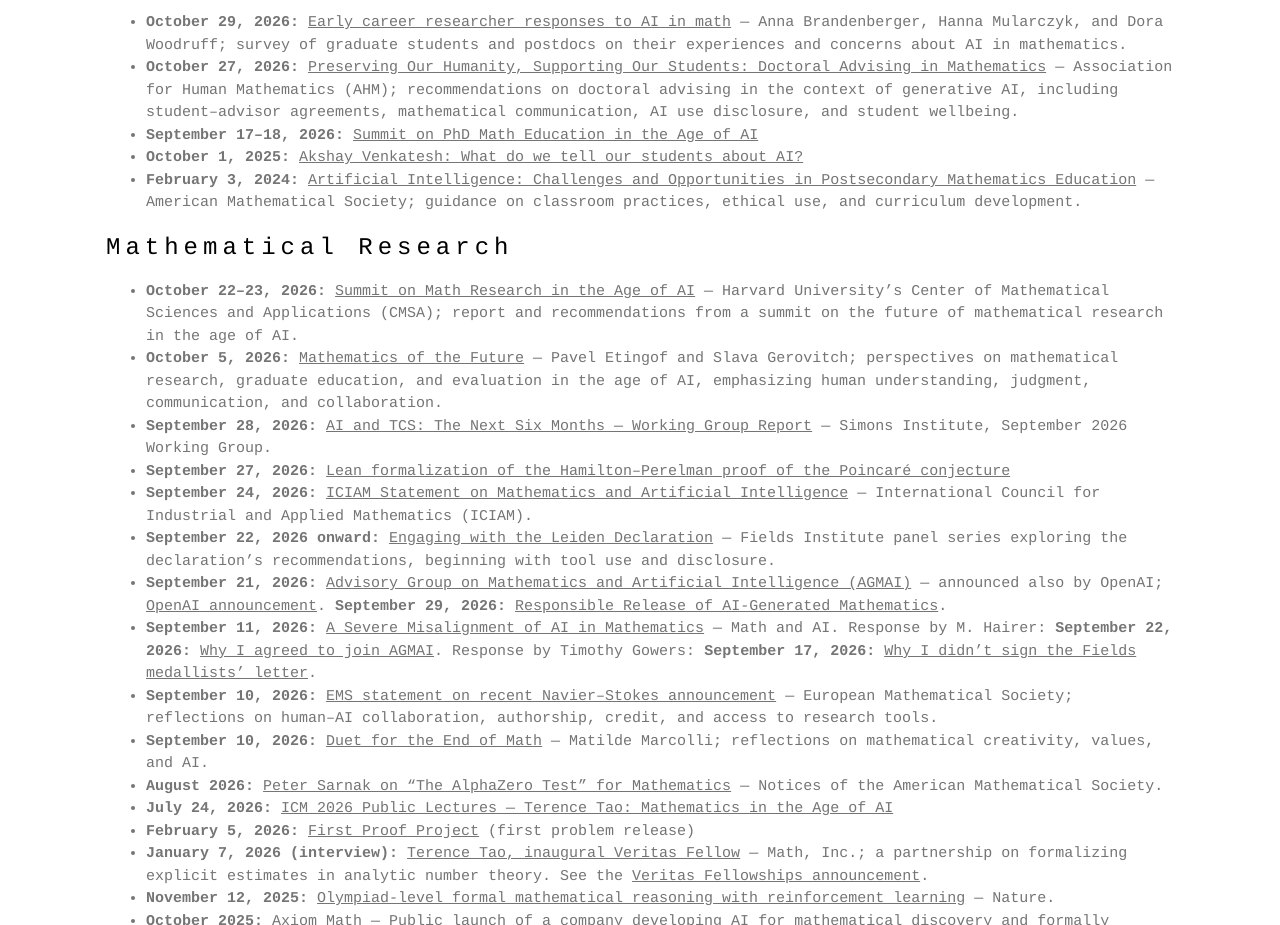
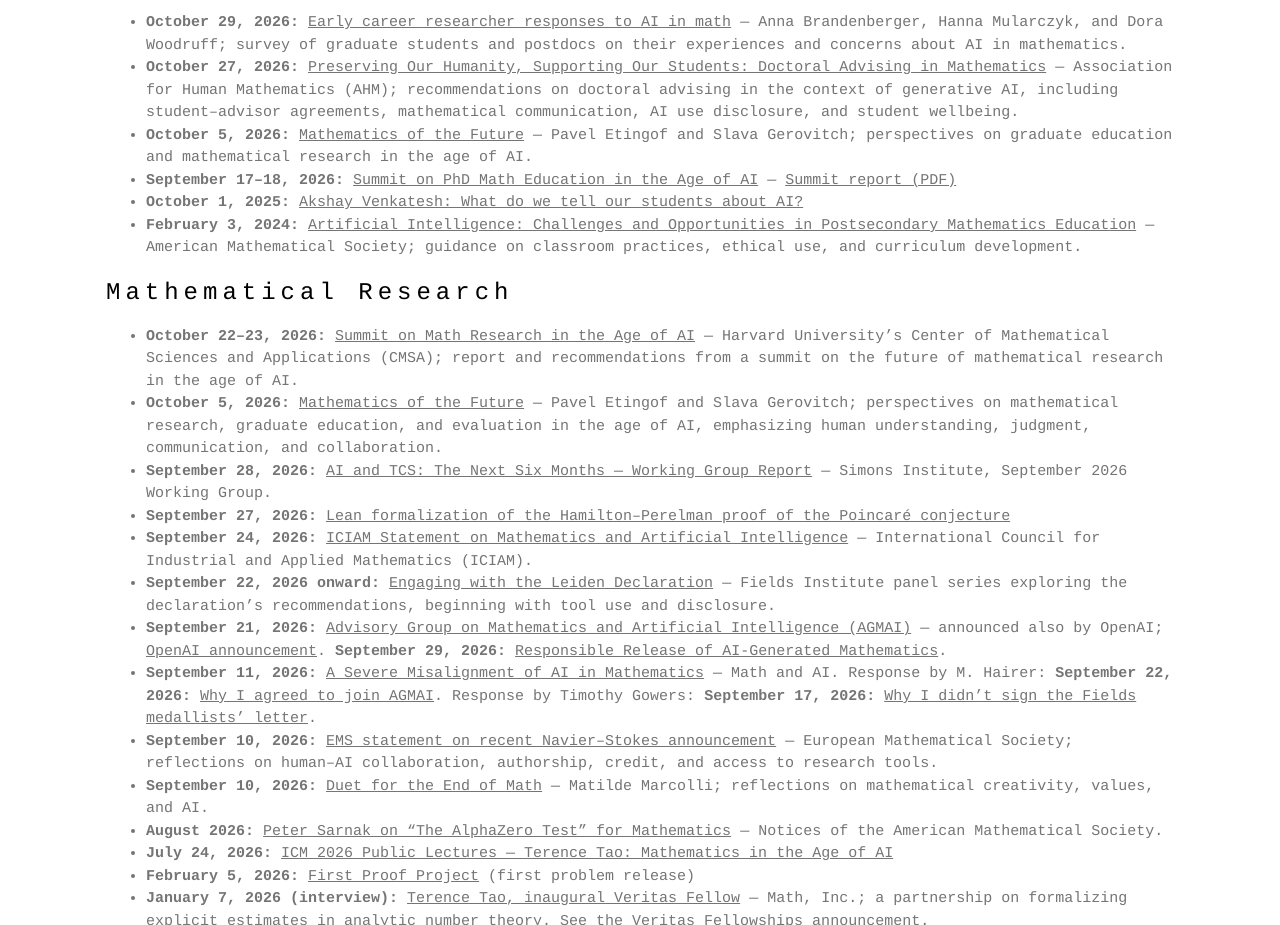
Before and after one commit to gharesifard/gharesifard.github.io, a plain HTML site: page seminar26.html in a window 1280 px wide. Shown: the part 3230-4155 px from the top of the page. Drawn offline with nearby package versions, Linux system fonts and the light colour scheme.

Commit message:
Update seminar dates and links in seminar26.html

```diff
--- a/seminar26.html
+++ b/seminar26.html
@@ -123,7 +123,8 @@ h1, h2, h3, h4, h5, h6 {
     <ul class="w3-text-grey">
       <li><b>October 29, 2026:</b> <a href="https://arxiv.org/pdf/2610.40584">Early career researcher responses to AI in math</a> — Anna Brandenberger, Hanna Mularczyk, and Dora Woodruff; survey of graduate students and postdocs on their experiences and concerns about AI in mathematics.</li>
       <li><b>October 27, 2026:</b> <a href="https://www.ahmath.org/doctoraladvising">Preserving Our Humanity, Supporting Our Students: Doctoral Advising in Mathematics</a> — Association for Human Mathematics (AHM); recommendations on doctoral advising in the context of generative AI, including student–advisor agreements, mathematical communication, AI use disclosure, and student wellbeing.</li>
-      <li><b>September 17–18, 2026:</b> <a href="https://cmsa.fas.harvard.edu/aimathphd_summit/">Summit on PhD Math Education in the Age of AI</a></li>
+      <li><b>October 5, 2026:</b> <a href="https://math.mit.edu/~etingof/futuremath.pdf">Mathematics of the Future</a> — Pavel Etingof and Slava Gerovitch; perspectives on graduate education and mathematical research in the age of AI.</li>
+      <li><b>September 17–18, 2026:</b> <a href="https://cmsa.fas.harvard.edu/aimathphd_summit/">Summit on PhD Math Education in the Age of AI</a> — <a href="https://cmsa.fas.harvard.edu/media/2026/09/Summit-on-PhD-Math-Education-in-the-Age-of-AI.pdf">Summit report (PDF)</a></li>
       <li><b>October 1, 2025:</b> <a href="https://www.youtube.com/watch?v=STTvEmBM3rg">Akshay Venkatesh: What do we tell our students about AI?</a></li>
       <li><b>February 3, 2024:</b> <a href="https://www.ams.org/about-us/CoEwhitepaper2024.pdf">Artificial Intelligence: Challenges and Opportunities in Postsecondary Mathematics Education</a> — American Mathematical Society; guidance on classroom practices, ethical use, and curriculum development.</li>
     </ul>
```
